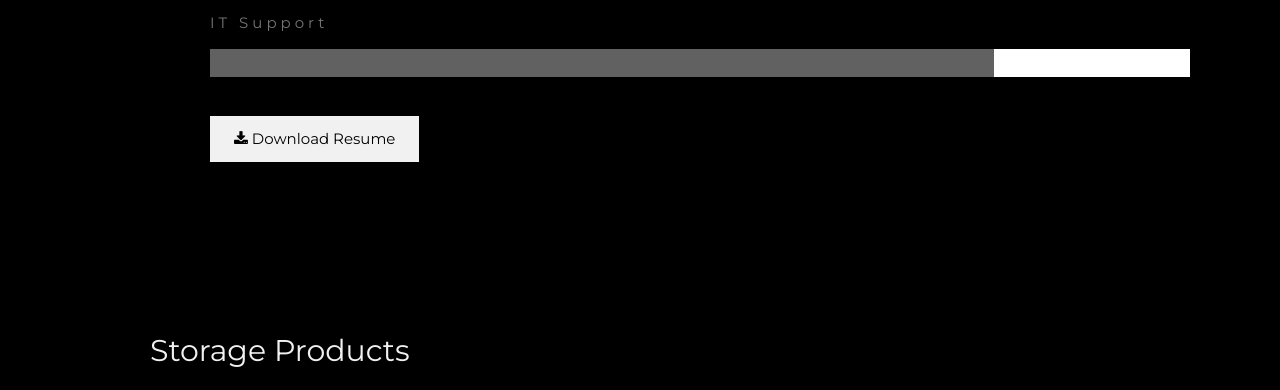
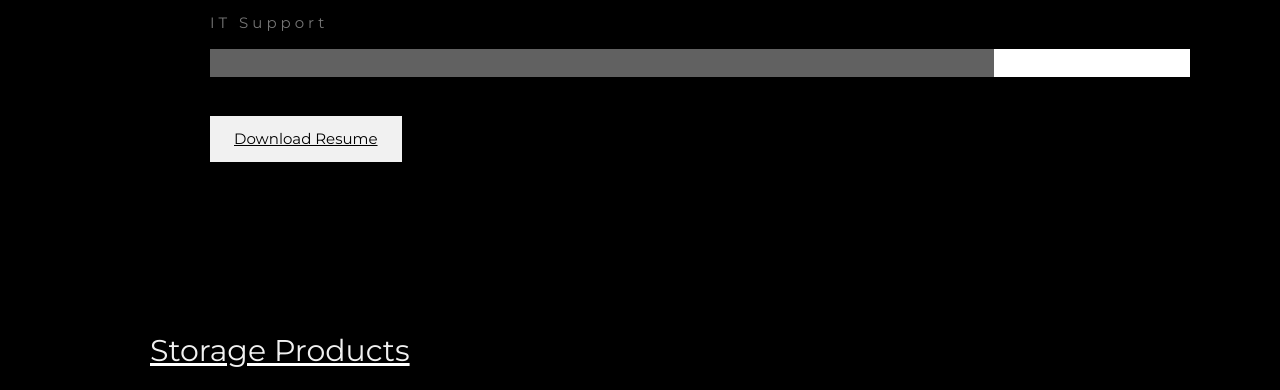
Before and after one commit to mcschandra/profile, a plain HTML site: page index.html in a window 1280 px wide. Shown: the part 2030-2420 px from the top of the page. Drawn offline with nearby package versions, Linux system fonts and the light colour scheme.

Commit message:
Update index.html

```diff
--- a/index.html
+++ b/index.html
@@ -103,7 +103,7 @@ As a storage administrator, I have strong technical skills in storage technologi
     </div>-->
 
     <button class="w3-button w3-light-grey w3-padding-large w3-section">
-      <i class="fa fa-download"></i> Download Resume
+     <a href="/Resume.pdf" download="w3logo"> Download Resume
     </button>
 
     <!-- Grid for pricing tables
```
